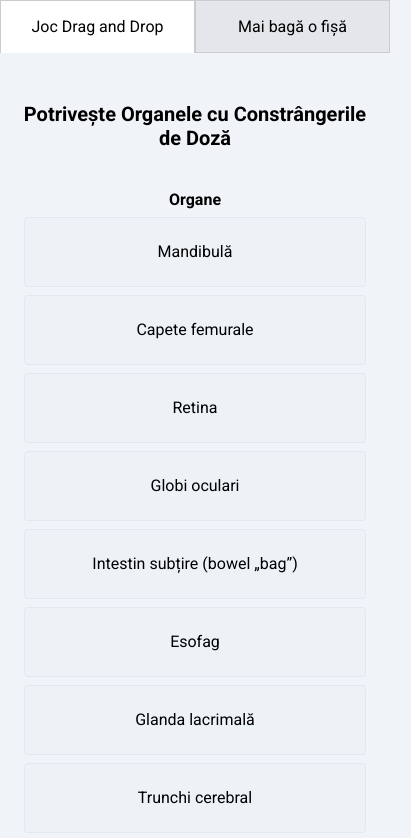
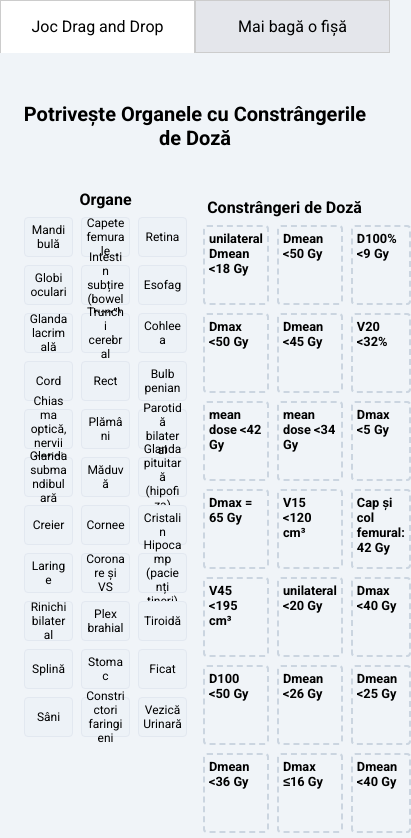
Before and after one commit to BacaluVictor/jocuri-radioterapie, a plain HTML site: page index.html in a window 390 px wide. Shown: the top 838 px of the page, 411 px wide, since content can reach past the window. Drawn offline with nearby package versions, Linux system fonts and the light colour scheme.

Commit message:
Update styles.css

```diff
--- a/styles.css
+++ b/styles.css
@@ -98,6 +98,13 @@ h2, h3 {
   gap: 0.5rem;
 }
 
+/* Stiluri pentru grid-ul de constrângeri */
+.constraints-grid {
+  display: flex;
+  flex-wrap: wrap;
+  gap: 0.5rem;
+}
+
 /* Stiluri pentru elementele draggable/selectabile */
 .draggable-item {
   width: 150px;
@@ -134,13 +141,6 @@ h2, h3 {
 /* Ascundem organul din listă când este potrivit */
 .draggable-item.correct-match {
   display: none;
-}
-
-/* Stiluri pentru grid-ul de constrângeri */
-.constraints-grid {
-  display: flex;
-  flex-wrap: wrap;
-  gap: 0.5rem;
 }
 
 /* Stiluri pentru zonele de drop/selectabile */
@@ -284,19 +284,48 @@ h2, h3 {
 
 /* Adaptabilitate pentru ecrane mici */
 @media (max-width: 768px) {
-  .column {
-    flex: 1 1 100%;
+  /* Organizăm grid-ul de organe în 3 coloane */
+  .organs-grid {
+    display: grid;
+    grid-template-columns: repeat(3, 1fr);
+    gap: 0.5rem;
   }
 
+  /* Organizăm grid-ul de constrângeri în 3 coloane */
+  .constraints-grid {
+    display: grid;
+    grid-template-columns: repeat(3, 1fr);
+    gap: 0.5rem;
+  }
+
+  /* Reducem dimensiunea casetelor pentru organe și constrângeri */
   .draggable-item, .drop-zone {
     width: 100%;
+    height: 50px; /* Ajustează înălțimea după necesități */
+    font-size: 0.8rem;
+    padding: 0.25rem;
+  }
+
+  /* Ajustăm marginile pentru separare între organe și constrângeri */
+  .column {
+    margin-bottom: 1rem;
+  }
+
+  /* Separăm vizual organele de constrângeri */
+  .column:first-child {
+    border-bottom: 2px solid #ccc;
+    padding-bottom: 1rem;
+  }
+
+  .column:last-child {
+    padding-top: 1rem;
   }
 }
 
 @media (max-width: 480px) {
   .draggable-item, .drop-zone {
-    font-size: 1rem;
-    height: 70px;
+    font-size: 0.75rem;
+    height: 40px;
   }
 
   .text-2xl {
@@ -308,6 +337,6 @@ h2, h3 {
   }
 
   .constraint-item, .matched-organ {
-    font-size: 0.9rem;
+    font-size: 0.8rem;
   }
 }
```
